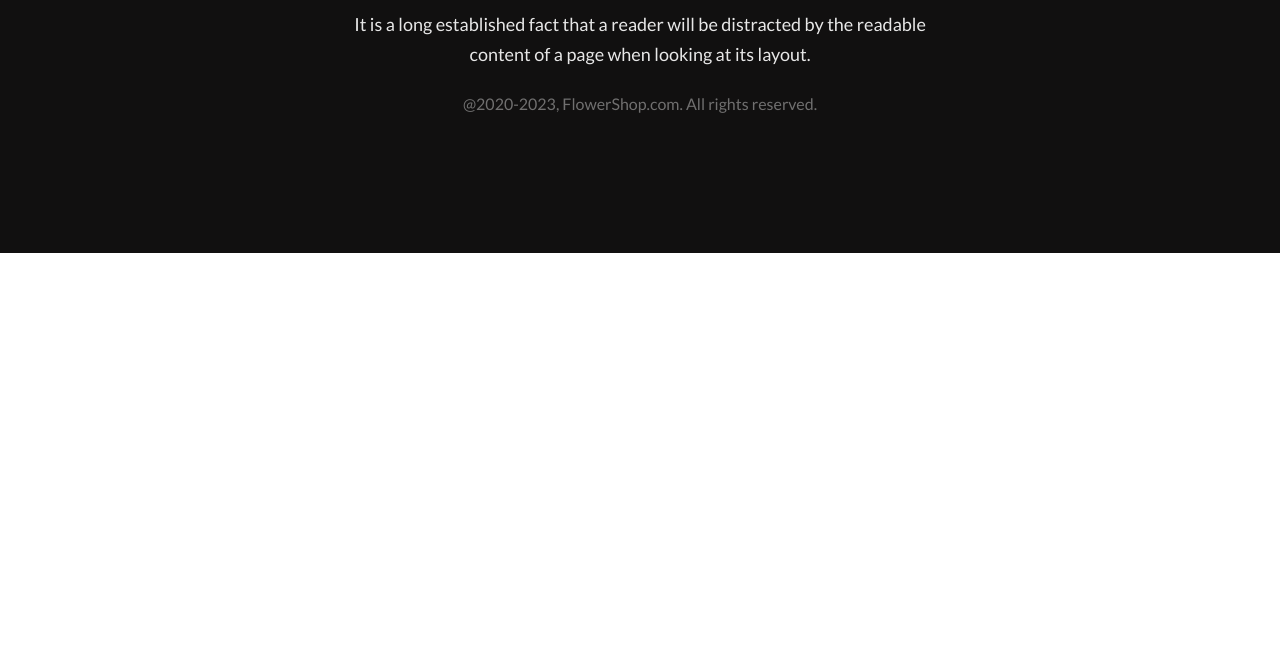
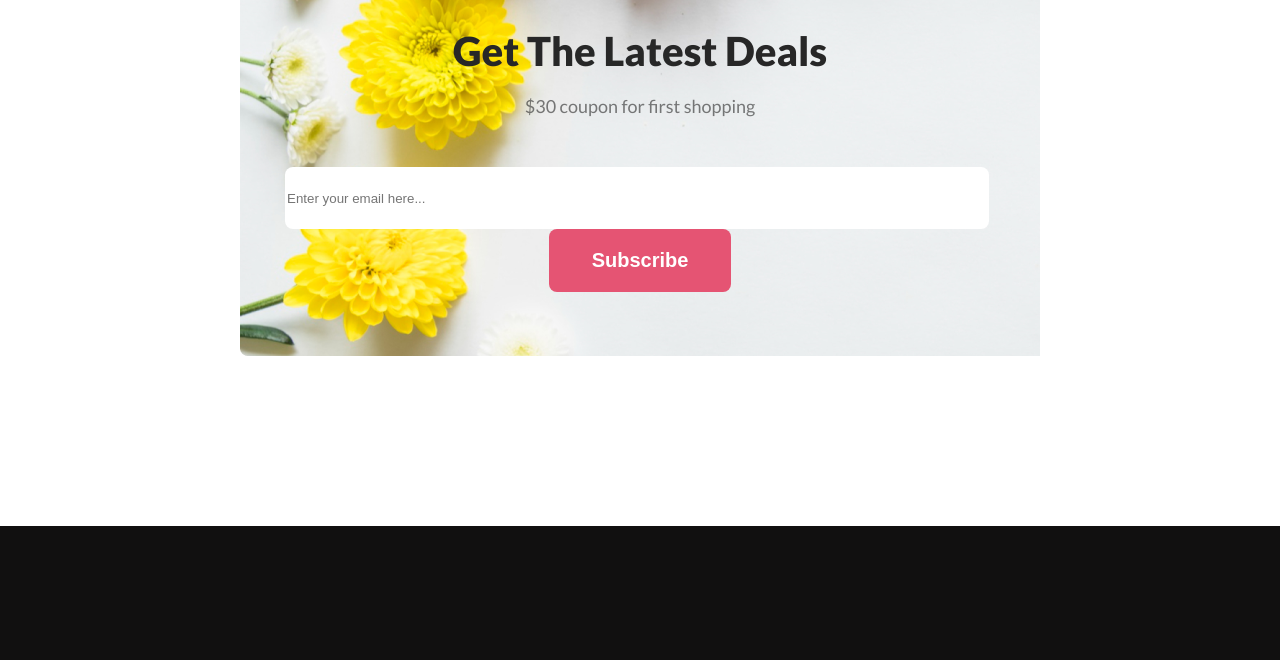
Before and after one commit to shuaib-code/flower-shop, a plain HTML site: page index.html in a window 1280 px wide. Shown: the part 1218-1878 px from the top of the page. Before the commit the page ends 1471 px from the top, so only its background shows below. Drawn offline with Linux system fonts and the light colour scheme.

Commit message:
Subscribe section

```diff
--- a/index.html
+++ b/index.html
@@ -18,6 +18,20 @@
         </div>
         <img class="banner-img" src="img/pngwing 10.png" alt="">
     </header>
+
+
+    <section class="subscribe">
+        <div class="subscribe-content">
+        <h3 class="sub-title center">Get The Latest Deals</h3>
+        <p class="coupon center">$30 coupon for first shopping</p>
+        <div class="input-btn center">
+        <input class="input-email" type="email" placeholder="Enter your email here...">
+        <button class="primary-btn">Subscribe</button>
+        </div>
+        </div>
+    </section>
+
+
     <footer class="footer">
         <div class="footer-centering">
         <h2 class="footer-title center"><span class="shop-logo">Flower</span>Shop</h2>
--- a/style.css
+++ b/style.css
@@ -73,3 +73,36 @@ body{
 .center{
     text-align: center;
 }
+
+input{
+    border-radius: 8px;
+    background: #FFF;
+    width: 700px;
+    height: 60px;
+    border: 0px;
+    margin-right: 6px;
+}
+.sub-title{
+    color: #272727;
+    font-size: 40px;
+    font-weight: 800;
+    margin-bottom: 20px;
+}
+.coupon{
+    color: rgba(39, 39, 39, 0.60);
+    font-size: 18px;
+    font-weight: 400;
+}
+.subscribe-content{
+    padding: 120px 0px;
+}
+.input-btn{
+    margin-top: 50px;
+}
+.subscribe{
+    margin: 120px 240px;
+    background-image: url(img/Rectangle\ 9.png);
+    background-repeat: no-repeat;
+    max-height: 499px;
+    border-radius: 8px;
+}
```
